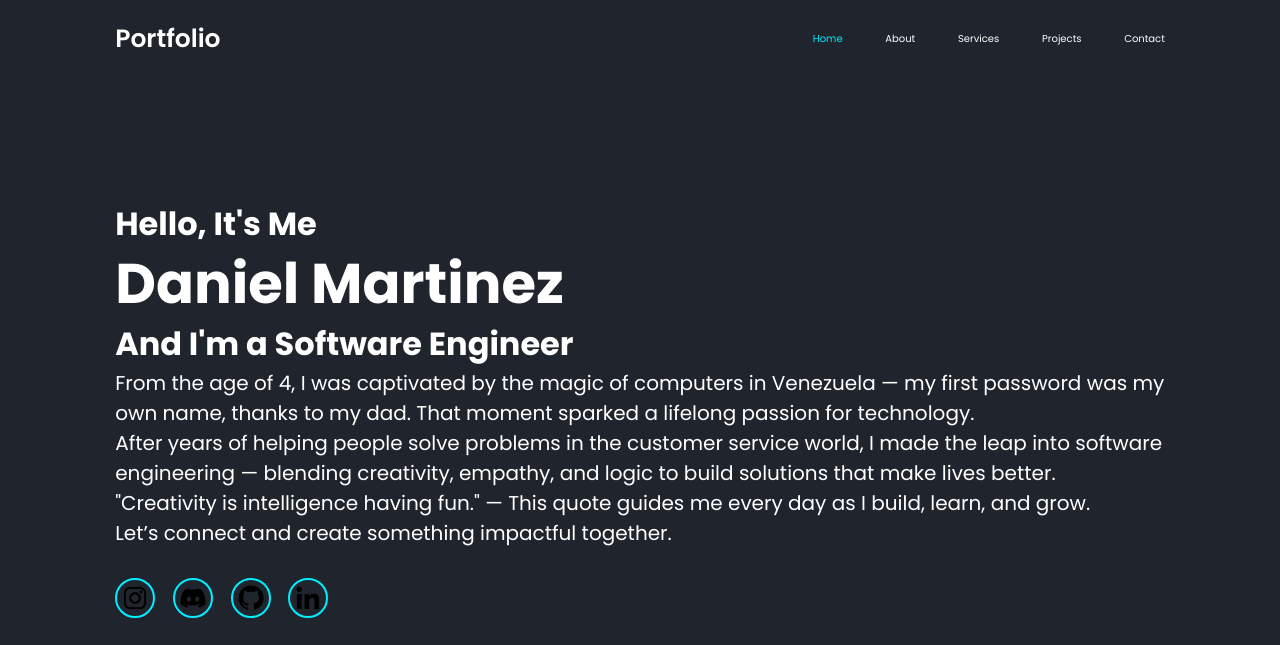
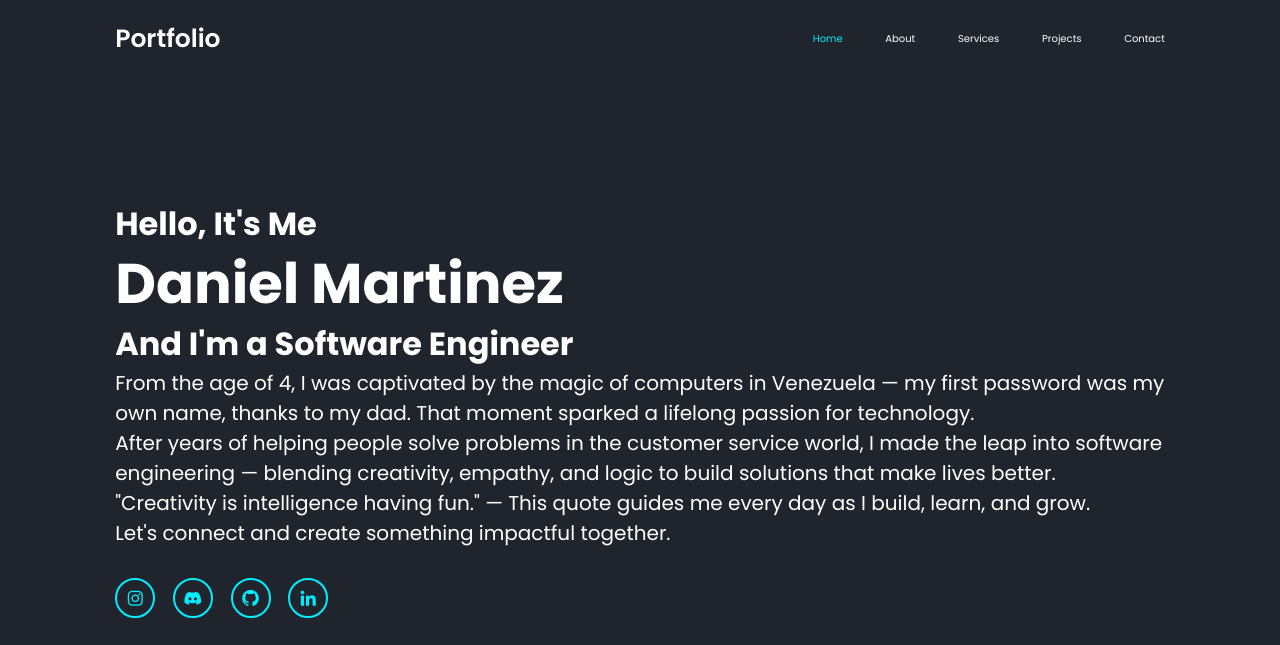
Before and after one commit to clubd/portfolio-website, a plain HTML site: page public/index.html in a window 1280 px wide. Shown: the top 645 px of the page. Drawn offline with nearby package versions, Linux system fonts and the light colour scheme.

Commit message:
fixed syntax of class for button cv

```diff
--- a/public/index.html
+++ b/public/index.html
@@ -5,6 +5,7 @@
     <meta charset="UTF-8">
     <meta http-equiv="X-UA-Compatible" content="IE=edge">
     <meta name="viewport" content="width=device-width, initial-scale=1.0">
+    <link href='https://unpkg.com/boxicons@2.1.4/css/boxicons.min.css' rel='stylesheet'>
     <link rel="stylesheet" href="../src/styles/style.css">
     <script defer src="../src/Js/scripts.js"></script>
     <title>Portfolio Website</title>
@@ -13,6 +14,7 @@
 <body>
     <header class="header">
         <a href="#" class="logo">Portfolio</a>
+        <i class='bx bx-menu' id="menu-icon"></i>
         <nav class="navbar">
             <a href="#home" class="active">Home</a>
             <a href="#about">About</a>
@@ -39,24 +41,16 @@
                 "Creativity is intelligence having fun." — This quote guides me every day as I build, learn, and grow.
             </p>
             <p>
-                Let’s connect and create something impactful together.
+                Let's connect and create something impactful together.
             </p>
 
             <div class="social__media">
-                <a href="#" class="social__media-instagram">
-                    <img class="social__media-img" src="../src/assets/icons/instagram-logo-24.png" alt="Instagram">
-                </a>
-                <a href="#" class="social__media-discord">
-                    <img class="social__media-img" src="../src/assets/icons/discord-alt-logo-24.png" alt="Discord">
-                </a>
-                <a href="#" class="social__media-github">
-                    <img class="social__media-img" src="../src/assets/icons/github-logo-24.png" alt="Git-hub">
-                </a>
-                <a href="#" class="social__media-linkedin">
-                    <img class="social__media-img" src="../src/assets/icons/linkedin-logo-24.png" alt="LinkedIn">
-                </a>
+                <a href="#" class="social__media-instagram"><i class='bx bxl-instagram'></i></a>
+                <a href="#" class="social__media-discord"><i class='bx bxl-discord-alt'></i></a>
+                <a href="#" class="social__media-github"><i class='bx bxl-github'></i></a>
+                <a href="#" class="social__media-linkedin"><i class='bx bxl-linkedin'></i></a>
             </div>
-            <a href="#" class="btn">Download CV</a>
+            <a href="#" class="btn__cv">Download CV</a>
             <div class="home-img">
                 <img src="" alt="photo of Daniel">
             </div>
--- a/src/styles/style.css
+++ b/src/styles/style.css
@@ -101,12 +101,13 @@ section {
     align-items: center;
     width: 4rem;
     height: 4rem;
-    background: var(--bg-color);
+    background: transparent;
     border: 0.2rem solid var(--main-color);
     border-radius: 50%;
     font-size: 2rem;
     color: var(--main-color);
     margin: 3rem 1.5rem 3rem 0;
+    transition: 0.5 ease;
 }
 
 .social__media-img {
```
Also changed, not shown: src/assets/icons/discord-alt-logo-24.png (deleted), src/assets/icons/github-logo-24.png (deleted), src/assets/icons/instagram-logo-24.png (deleted), src/assets/icons/linkedin-logo-24.png (deleted).
